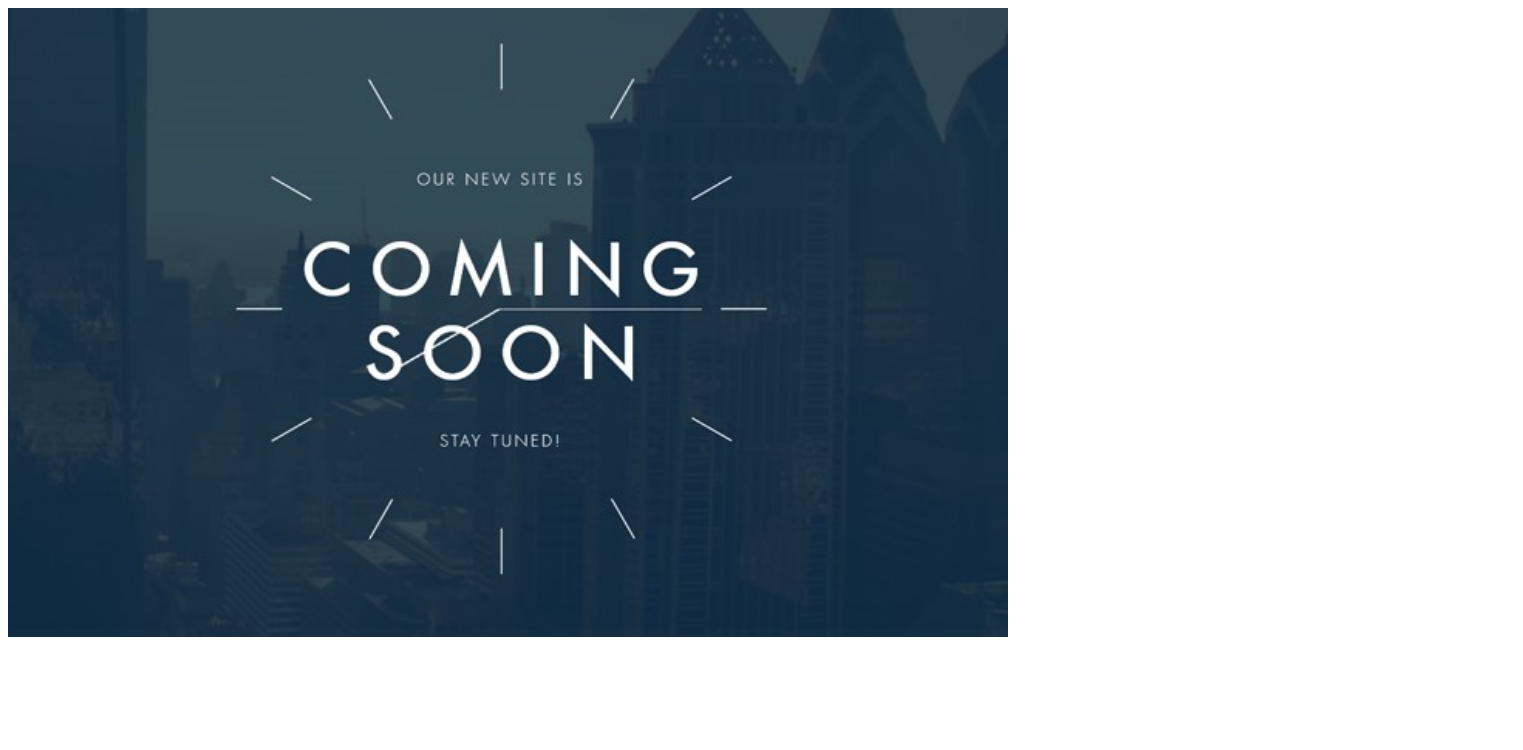
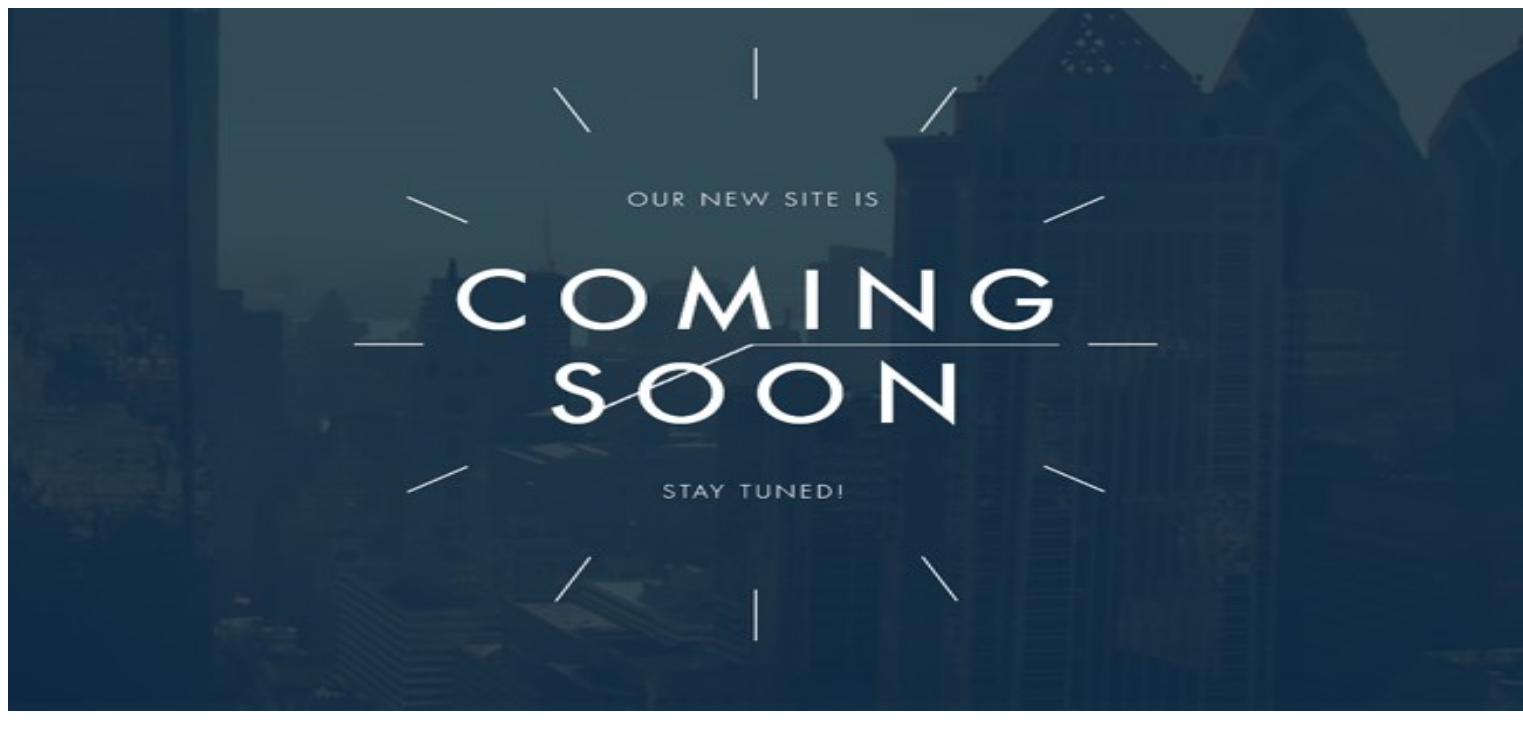
Before and after one commit to neelthakkar21/RevolutionHub, a plain HTML site: page index.html in a window 1280 px wide. Shown: the whole page, 1523 px wide, since content can reach past the window. Drawn offline with Linux system fonts and the light colour scheme.

Commit message:
Update style.css

```diff
--- a/style.css
+++ b/style.css
@@ -5,8 +5,8 @@ img[Attributes Style] {
 }
 
 .image1{
-    width: 1000px;
-    height: auto;
+    width: 1515PX;
+    height: 703PX;
     text-align: center;
     color: black;
 }
```
